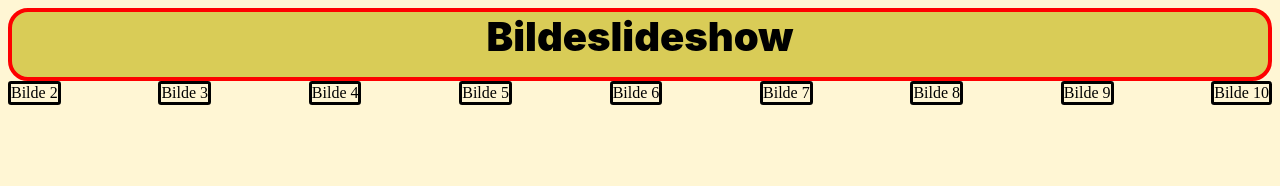
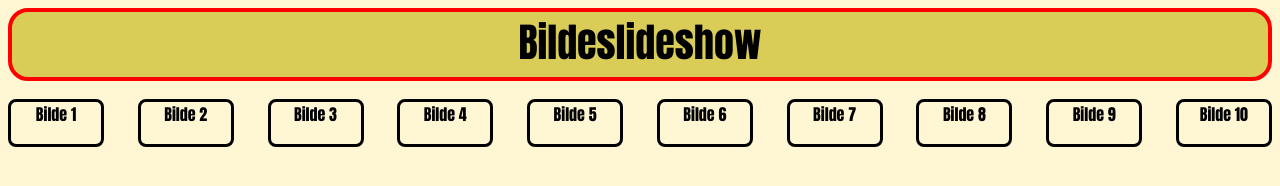
Before and after one commit to ishansssharma/Slideshow, a plain HTML site: page index.html in a window 1280 px wide. Drawn offline with Linux system fonts and the light colour scheme.

Commit message:
create-boxes-for-pictures

```diff
--- a/css/style.css
+++ b/css/style.css
@@ -10,7 +10,7 @@
 
 .header__title {
 	text-align: center;
-	font-family: Inter;
+	font-family: Impact, Haettenschweiler, 'Arial Narrow Bold', sans-serif;
 	font-size: 2.5rem;
 	font-style: normal;
 	font-weight: 900;
@@ -28,11 +28,21 @@
 .info-buttons {
 	display: flex;
 	justify-content: space-between;
+}
 
-}
+
+
 
 .info-buttons__bilde {
 	border: 0.2rem solid black;
-	border-radius: 0.2rem;
+	border-radius: 0.5rem;
+	font-family: Impact, Haettenschweiler, 'Arial Narrow Bold', sans-serif;
+	text-align: center;
+	height: 3rem;
+	width: 6rem;
+}
 
+.info-buttons__bilde:hover {
+	background-color: #FE0000;
+	transform: rotate(5deg);
 }
--- a/index.html
+++ b/index.html
@@ -18,8 +18,11 @@
 
 
 	</div>
+	<br>
+
 
 	<div class="info-buttons">
+		<div class="info-buttons__bilde">Bilde 1</div>
 		<div class="info-buttons__bilde">Bilde 2</div>
 		<div class="info-buttons__bilde">Bilde 3</div>
 		<div class="info-buttons__bilde">Bilde 4</div>
@@ -28,7 +31,8 @@
 		<div class="info-buttons__bilde">Bilde 7</div>
 		<div class="info-buttons__bilde">Bilde 8</div>
 		<div class="info-buttons__bilde">Bilde 9</div>
-		<div class="info-buttons__bilde">Bilde 10</div>
+		<div class="info-buttons__bilde">Bilde 10
+		</div>
 	</div>
 
 
```
